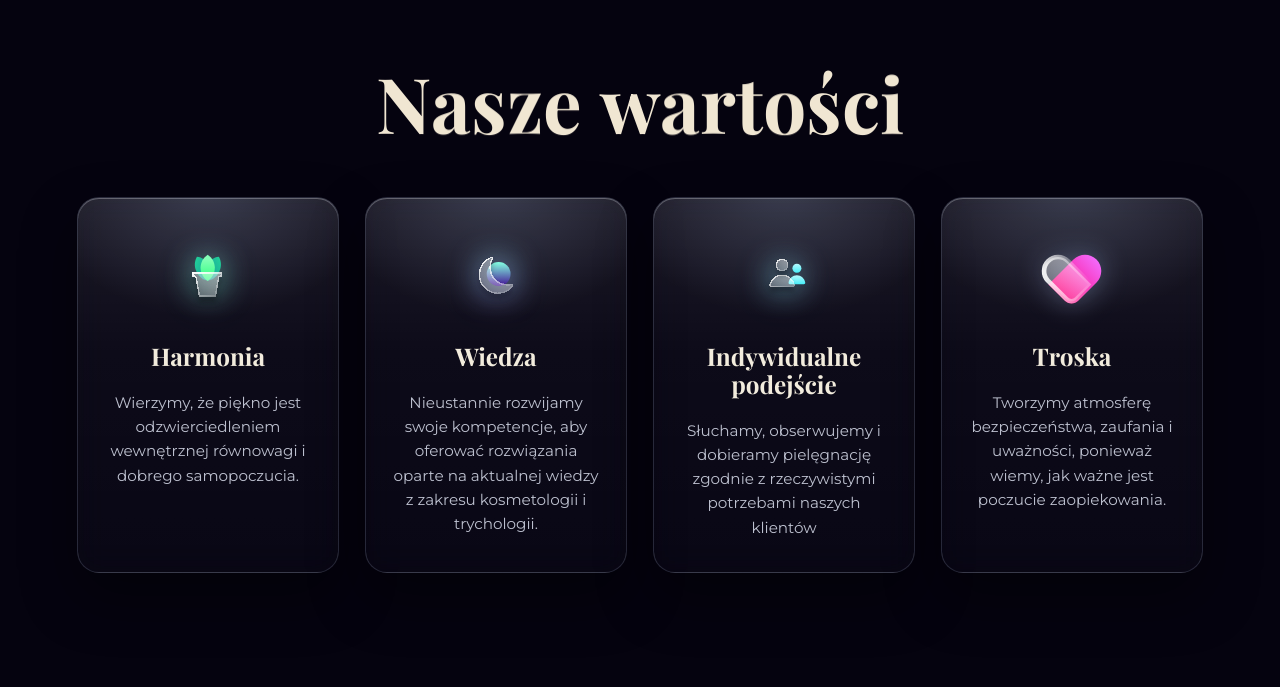
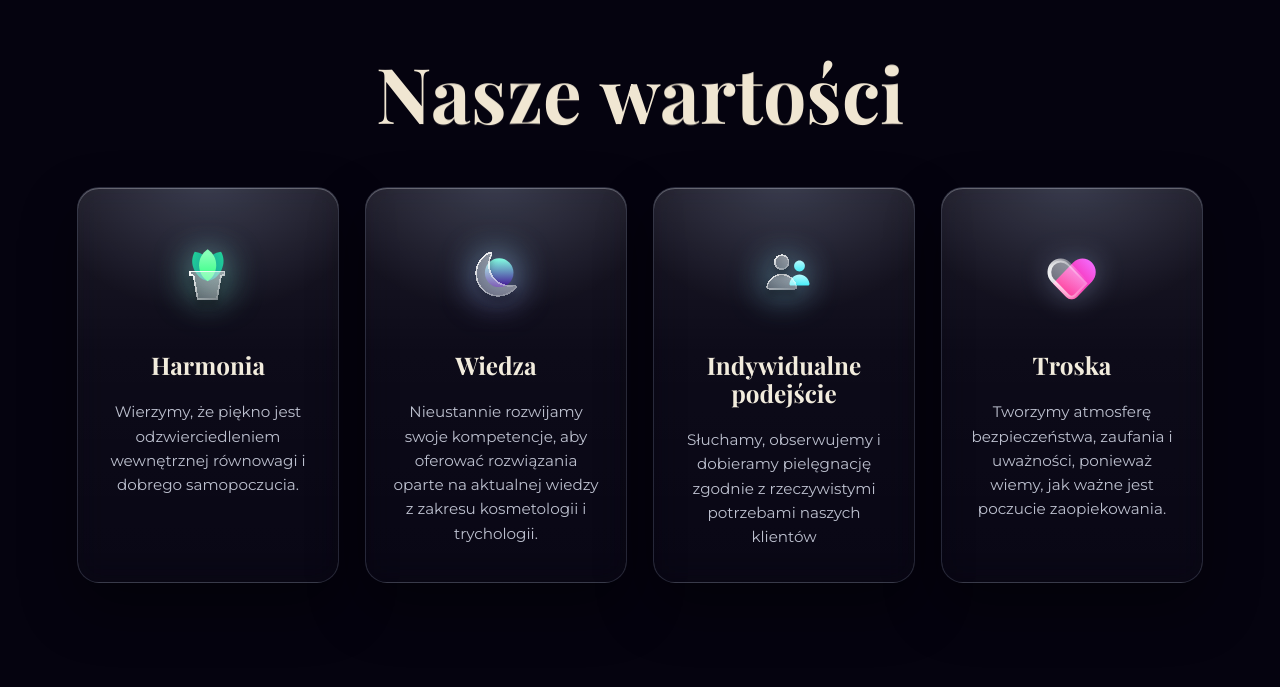
Before and after one commit to eM-Bien/lumera, a Next.js app: page /o-lumera in a window 1280 px wide. Shown: the part 1571-2258 px from the top of the page. Built offline with nearby package versions, Linux system fonts and the light colour scheme.

Commit message:
change size of icons in value cards

```diff
--- a/app/components/AboutSection/ValueCards/ValueCards.module.css
+++ b/app/components/AboutSection/ValueCards/ValueCards.module.css
@@ -178,8 +178,8 @@
   position: relative;
   display: grid;
   place-items: center;
-  width: clamp(76px, 7vw, 108px);
-  height: clamp(76px, 7vw, 108px);
+  width: clamp(92px, 8.5vw, 132px);
+  height: clamp(92px, 8.5vw, 132px);
   filter: drop-shadow(0 0 14px rgba(180, 205, 255, 0.35));
 }
 
@@ -191,10 +191,10 @@
   -webkit-user-drag: none;
 }
 
-/* „troska" ma większy rysunek — ograniczamy, by była równa reszcie */
+/* „troska" ma większy rysunek — mocniej ograniczamy, by nie rosła z resztą */
 .iconTroska {
-  width: 82%;
-  height: 82%;
+  width: 56%;
+  height: 56%;
 }
 
 .label {
```
